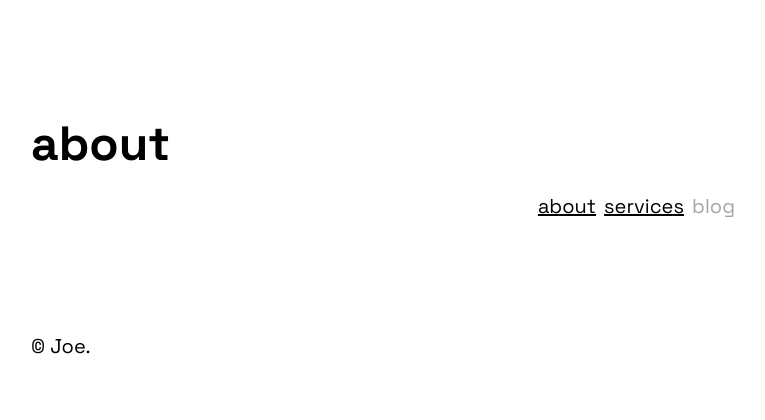
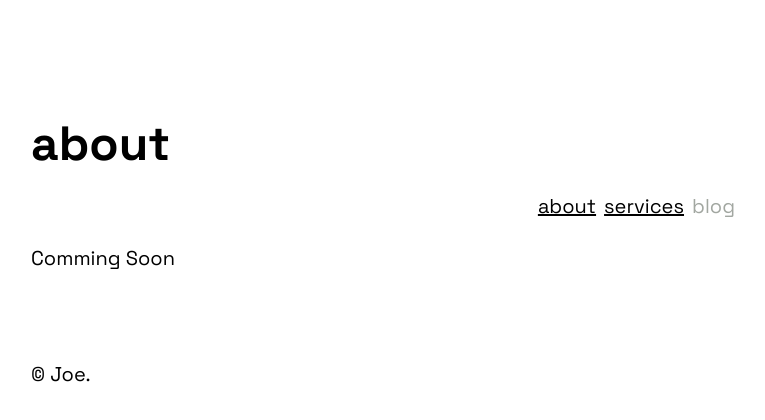
Before and after one commit to tzniceguy/myportifolio, a Next.js app: page /blog in a window 1280 px wide. Shown: the top 420 px of the page, without its empty margins (257-1022 px from the left). Built offline with nearby package versions, Linux system fonts and the light colour scheme.

Commit message:
blog updates

```diff
--- a/app/blog/page.tsx
+++ b/app/blog/page.tsx
@@ -2,5 +2,11 @@ import React from "react";
 import NavBar from "../components/NavBar";
 
 export default function Page() {
-  return <div className=""></div>;
+  return (
+    <div className="">
+      <div>
+        <span>Comming Soon</span>
+      </div>
+    </div>
+  );
 }
```
